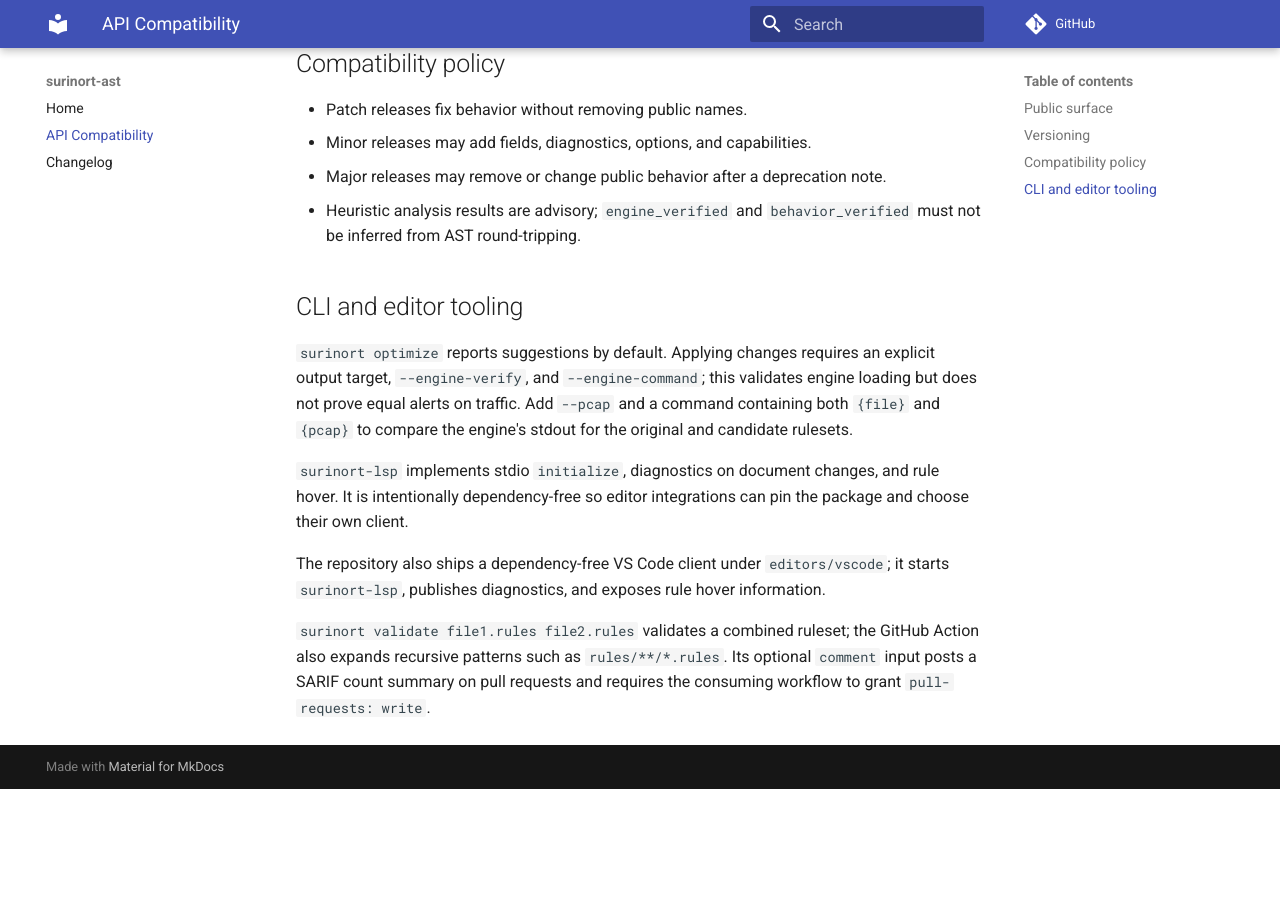
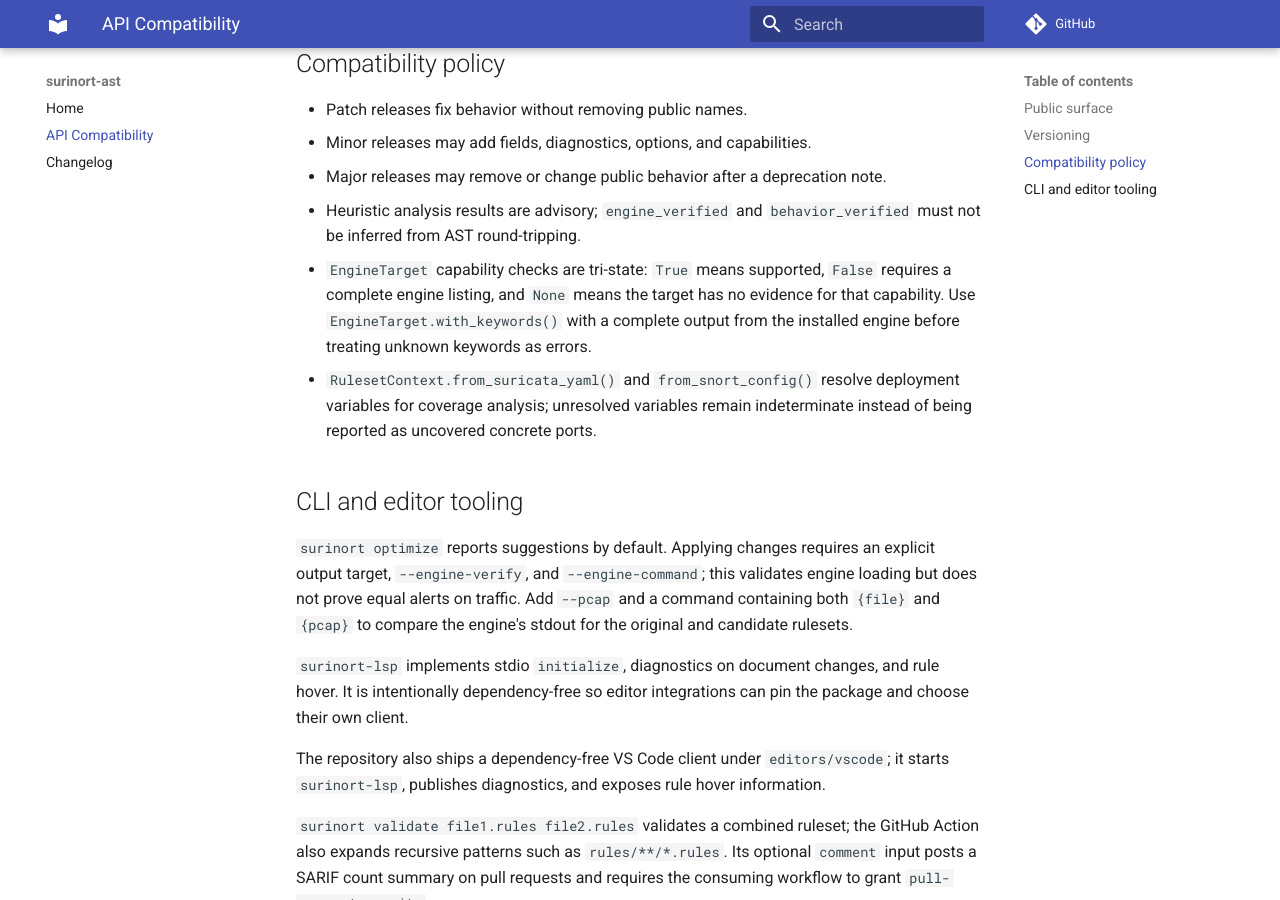
Before and after one commit to seifreed/surinort-ast, an MkDocs documentation site: the page built from docs/api-compatibility.md, in a window 1280 px wide and 900 px high, scrolled down 890 px. Built offline with MkDocs 1.6.1 and Material for MkDocs 9.7.7, drawn with Linux system fonts in a browser that asks for light colours; comment, search, counter and statistics services are not loaded; before the commit the page ends 1679 px from its top, so only the background shows below that.

Commit message:
docs: describe capability evidence

```diff
--- a/docs/api-compatibility.md
+++ b/docs/api-compatibility.md
@@ -39,6 +39,14 @@ rejects a different AST major.
 - Major releases may remove or change public behavior after a deprecation note.
 - Heuristic analysis results are advisory; `engine_verified` and
   `behavior_verified` must not be inferred from AST round-tripping.
+- `EngineTarget` capability checks are tri-state: `True` means supported,
+  `False` requires a complete engine listing, and `None` means the target has
+  no evidence for that capability. Use `EngineTarget.with_keywords()` with a
+  complete output from the installed engine before treating unknown keywords
+  as errors.
+- `RulesetContext.from_suricata_yaml()` and `from_snort_config()` resolve
+  deployment variables for coverage analysis; unresolved variables remain
+  indeterminate instead of being reported as uncovered concrete ports.
 
 ## CLI and editor tooling
 
```
